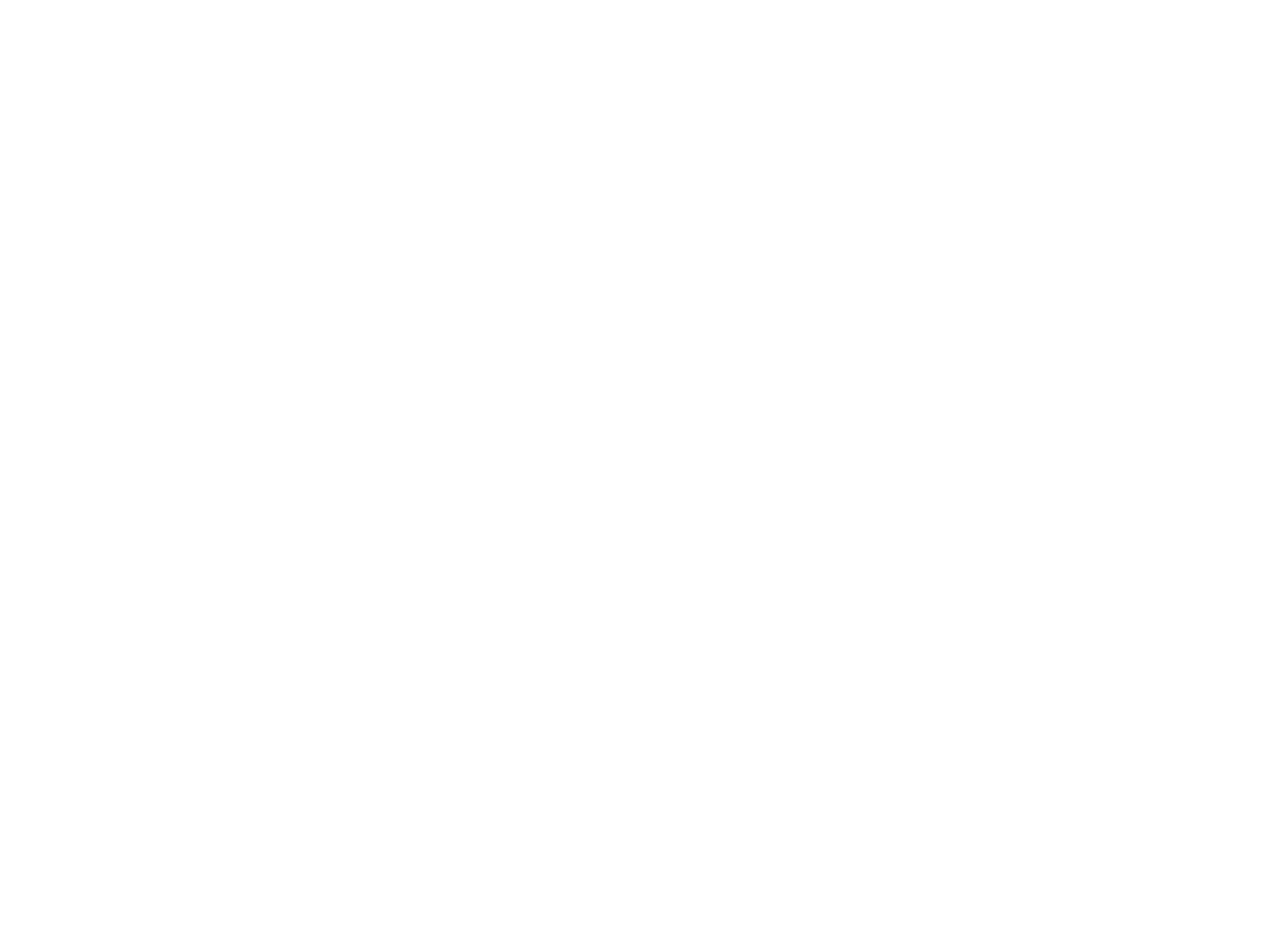
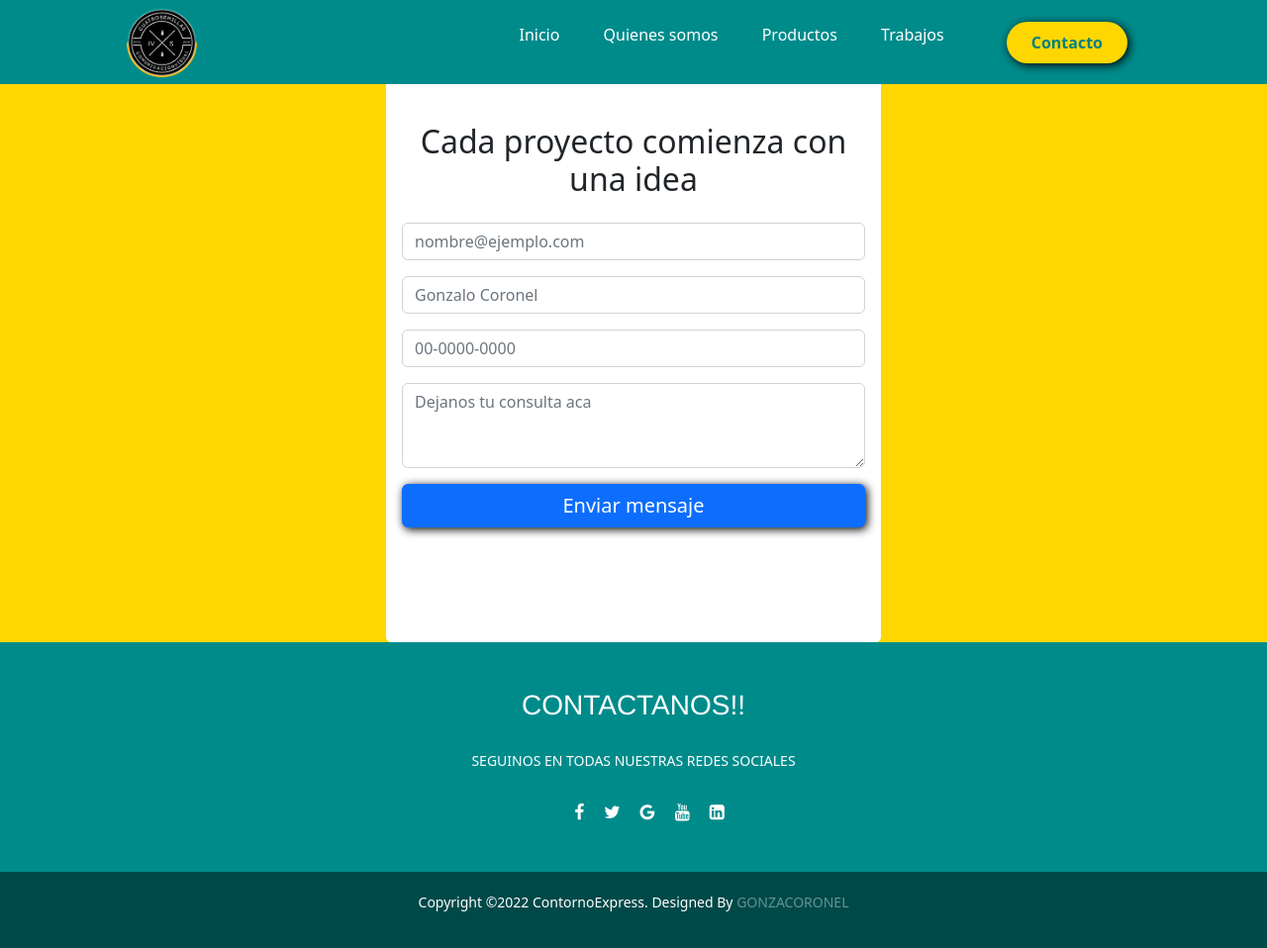
Before and after one commit to Gonzacoro98/Proyecto-Final-, a plain HTML site: page Pages/contacto.html in a window 1280 px wide. Shown: the whole page at 99% size. Before the commit the page ends 800 px from the top, so only its background shows below. Drawn offline with nearby package versions, Linux system fonts and the light colour scheme.

Commit message:
Agrego formulario de mensajes

```diff
--- a/Pages/contacto.html
+++ b/Pages/contacto.html
@@ -0,0 +1,87 @@
+<!DOCTYPE html>
+<html lang="en">
+<head>
+    <meta charset="UTF-8">
+    <meta http-equiv="X-UA-Compatible" content="IE=edge">
+    <meta name="viewport" content="width=device-width, initial-scale=1.0">
+    <link rel="stylesheet" href="../style.css">
+    <link rel="stylesheet" href="https://stackpath.bootstrapcdn.com/font-awesome/4.7.0/css/font-awesome.min.css">
+    <title>Cuatro Semillas</title>
+    <link href="https://cdn.jsdelivr.net/npm/bootstrap@5.2.0-beta1/dist/css/bootstrap.min.css" rel="stylesheet" integrity="sha384-0evHe/X+R7YkIZDRvuzKMRqM+OrBnVFBL6DOitfPri4tjfHxaWutUpFmBp4vmVor" crossorigin="anonymous">
+</head>
+<body>
+
+    <!-- inicio header-->
+
+   <header class="header">
+    <div class="logo">
+        <img src="../multimedia/logo 4s MODIFICADO.png" alt="">
+    </div>
+    <nav>
+        <ul class="nav-list">
+            <li><a href="index.html">Inicio</a></li>
+            <li><a href="index.html">Quienes somos</a></li>
+            <li><a href="./Pages/productos.html">Productos</a></li>
+            <li><a href="./Pages/trabajos.html">Trabajos</a></li>
+        </ul>
+    </nav>
+    <a href="" class="btn"><button>Contacto</button></a>
+   </header>
+
+
+    <!--Fin header-->
+    <section class="formulario">
+        <div class="container-contacto" id="contenedor-formulario">
+            <div id="titulo-formulario" class="text-center mb-4">
+                <div><img src="" alt=""></div>
+                <h2>Cada proyecto comienza con una idea</h2>
+            </div>
+            <form action="">
+                <div class="mb-3">
+                    <input type="email" class="form-control" id="email" placeholder="nombre@ejemplo.com"
+                    required>
+                  </div>
+                  <div class="mb-3">
+                    <input type="text" class="form-control" id="nombre" placeholder="Gonzalo Coronel"
+                    required>
+                  </div>
+                  <div class="mb-3">
+                    <input type="tel" class="form-control" id="tel" placeholder="00-0000-0000"
+                    required>
+                  </div>
+                  <div class="mb-3">
+                    <textarea class="form-control" id="exampleFormControlTextarea1" rows="3"
+                    placeholder="Dejanos tu consulta aca"></textarea>
+                  </div>
+                  <div class="mb-3">
+                    <button type="button" class="btn btn-primary w-100 fs-5">Enviar mensaje</button>
+                  </div>
+            </form>
+        </div>
+    </section>
+
+    <!-- Fin de seccion -->
+
+
+    <!-- Inicio footer -->
+    <footer>
+        <div class="footer-content">
+            <h3>CONTACTANOS!!</h3>
+            <p>SEGUINOS EN TODAS NUESTRAS REDES SOCIALES</p>
+            <ul class="socials">
+                <li><a href="https://www.facebook.com/4Semillas" target="_blank"><i class="fa fa-facebook"></i></a></li>
+                <li><a href="#"><i class="fa fa-twitter"></i></a></li>
+                <li><a href="#"><i class="fa fa-google"></i></a></li>
+                <li><a href="#"><i class="fa fa-youtube"></i></a></li>
+                <li><a href="#"><i class="fa fa-linkedin-square"></i></a></li>
+            </ul>
+        </div>
+        <div class="footer-bottom">
+            <p>copyright &copy;2022 contornoExpress. designed by <span>GONZACORONEL</span></p>
+        </div>
+    </footer>
+
+    <!-- Fin footer -->
+    <script src="https://cdn.jsdelivr.net/npm/bootstrap@5.2.0-beta1/dist/js/bootstrap.bundle.min.js" integrity="sha384-pprn3073KE6tl6bjs2QrFaJGz5/SUsLqktiwsUTF55Jfv3qYSDhgCecCxMW52nD2" crossorigin="anonymous"></script>
+</body>
+</html>
--- a/style.css
+++ b/style.css
@@ -329,6 +329,21 @@ footer{
     color: gold;
   }
 
+.formulario {
+    background-color: gold;
+}
+
+
+  .container-contacto {
+    max-width: 500px;
+    margin: auto;
+    padding: 100px 16px;
+    background-color: rgb(255, 255, 255);
+    border-radius: 5px;
+}
+
+
+
 
 @media (min-width:720px){
 
```
